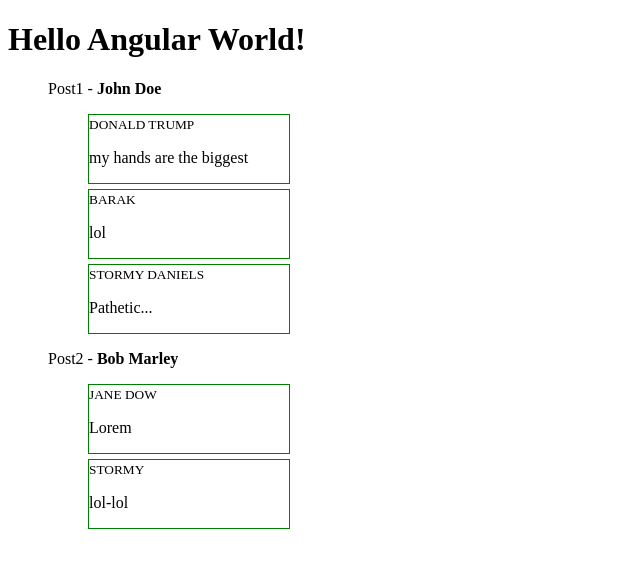
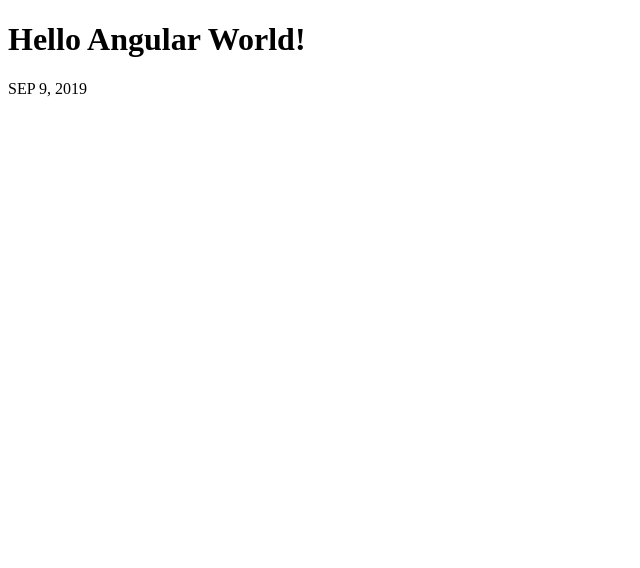
Before and after one commit to gegorov/angular-basics, an Angular app: page / in a window 1280 px wide. Shown: the top 568 px of the page, without its empty margins (0-640 px from the left). Built offline with nearby package versions, Linux system fonts and the light colour scheme.

Commit message:
section 2 pipes

```diff
--- a/src/app/app.component.html
+++ b/src/app/app.component.html
@@ -1,36 +1,5 @@
 <h1>Hello Angular World!</h1>
 
-<!-- <ul>
-    <li *ngFor="let item of someStrangeArray; let i = index">
-        {{ i + 1 }}
-        <strong>
-            {{ item }}
-        </strong>
-    </li>
-</ul> -->
-
-<ul style="list-style: none">
-    <li *ngFor="let post of someStrangeObjectsArray">
-        <p>
-            {{ post.title }} - <b>{{ post.author }}</b>
-        </p>
-        <ul style="list-style: none">
-            <li *ngFor="let comment of post.comments">
-                <div
-                    [ngStyle]="{
-                        border: '1px solid green',
-                        width: '200px',
-                        marginBottom: '5px'
-                    }"
-                >
-                    <small>
-                        {{ comment.name.toUpperCase() }}
-                    </small>
-                    <p>
-                        {{ comment.text }}
-                    </p>
-                </div>
-            </li>
-        </ul>
-    </li>
-</ul>
+<p>
+    {{ now | date | uppercase }}
+</p>
--- a/src/app/app.component.ts
+++ b/src/app/app.component.ts
@@ -6,24 +6,5 @@
     styleUrls: ['./app.component.scss'],
 })
 export class AppComponent {
-    someStrangeArray = [1, 1, 2, 3, 5, 8, 13, 21];
-    someStrangeObjectsArray = [
-        {
-            title: 'Post1',
-            author: 'John Doe',
-            comments: [
-                { name: 'Donald Trump', text: 'my hands are the biggest' },
-                { name: 'Barak', text: 'lol' },
-                { name: 'Stormy Daniels', text: 'Pathetic...' },
-            ],
-        },
-        {
-            title: 'Post2',
-            author: 'Bob Marley',
-            comments: [
-                { name: 'Jane Dow', text: 'Lorem' },
-                { name: 'Stormy', text: 'lol-lol' },
-            ],
-        },
-    ];
+    now: Date = new Date();
 }
```
